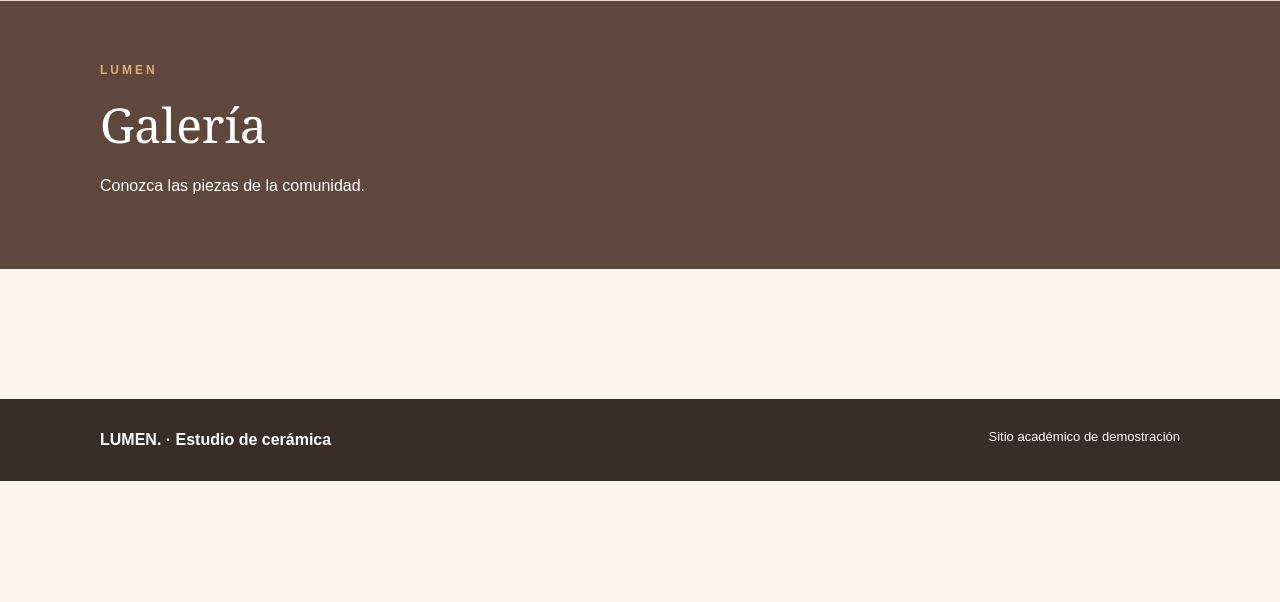
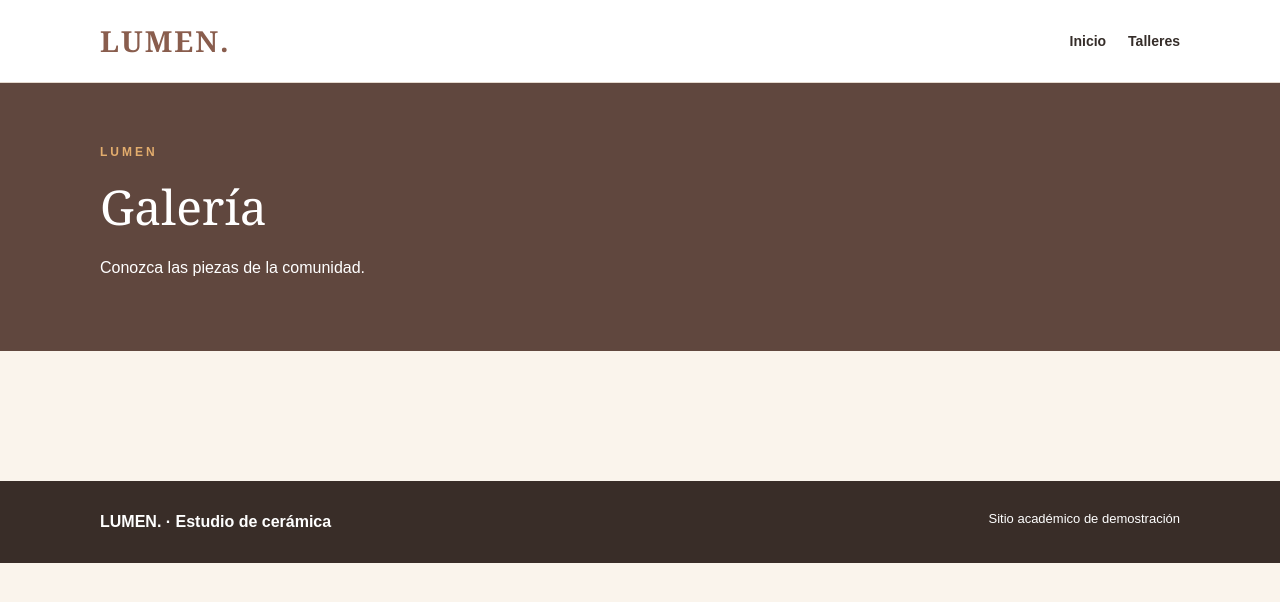
Before and after one commit to Darieles01/LUMEN_estudiante, a plain HTML site: page pages/galeria.html in a window 1280 px wide. Drawn offline with Linux system fonts and the light colour scheme.

Commit message:
BugFixed Incidente B

```diff
--- a/pages/galeria.html
+++ b/pages/galeria.html
@@ -8,7 +8,12 @@
   </head>
   <body>
     <header class="site-header">
-      <!-- Pendiente: navegación principal consistente -->
+      <div class="container nav-inner">
+        <a class="logo" href="../index.html">LUMEN.</a>
+        <nav class="nav-links" aria-label="Navegación principal">
+          <a href="../index.html" aria-current="page">Inicio</a
+          ><a href="talleres.html">Talleres</a>
+        </nav>
     </header>
     <section class="page-hero">
       <div class="container">
```
Also changed, not shown: index.html (+1 -1 lines), pages/talleres.html (+6 -1 lines), capturas de evidencia/image-1.png (added), capturas de evidencia/image-2.png (added), capturas de evidencia/image-3.png (added), capturas de evidencia/image-4.png (added), capturas de evidencia/image-5.png (added), capturas de evidencia/image-6.png (added), capturas de evidencia/image-7.png (added), capturas de evidencia/image.png (added), image-1.png (added), image-2.png (added), image-3.png (added), image-4.png (added), 1 more files, 1 other file.
